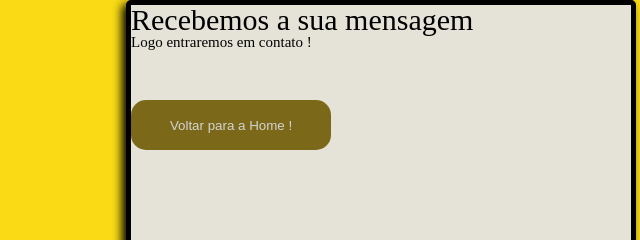
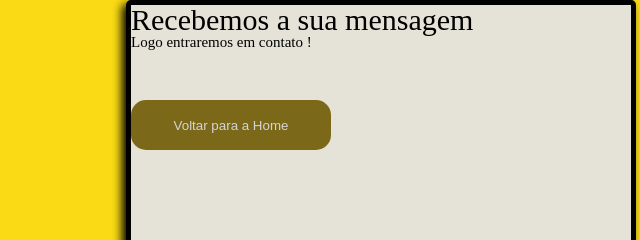
Before and after one commit to PatrickDevOpsBR/sorriamarketing, a plain HTML site: page return.html in a window 1280 px wide. Shown: the top 240 px of the page, 259-899 px from the left. Drawn offline with Linux system fonts and the light colour scheme; a web font is replaced by a local one.

Commit message:
fix bug return

```diff
--- a/return.html
+++ b/return.html
@@ -21,7 +21,7 @@
         <div class="box-content">
             <h1>Recebemos a sua mensagem</h1>
             <p>Logo entraremos em contato !</p>
-            <a href="https://patrickdevopsbr.github.io/sorriamarketing"><button>Voltar para a Home !</button></a>
+            <a href="https://patrickdevopsbr.github.io/sorriamarketing"><button>Voltar para a Home</button></a>
         </div>
     </section>
 </body>
```
